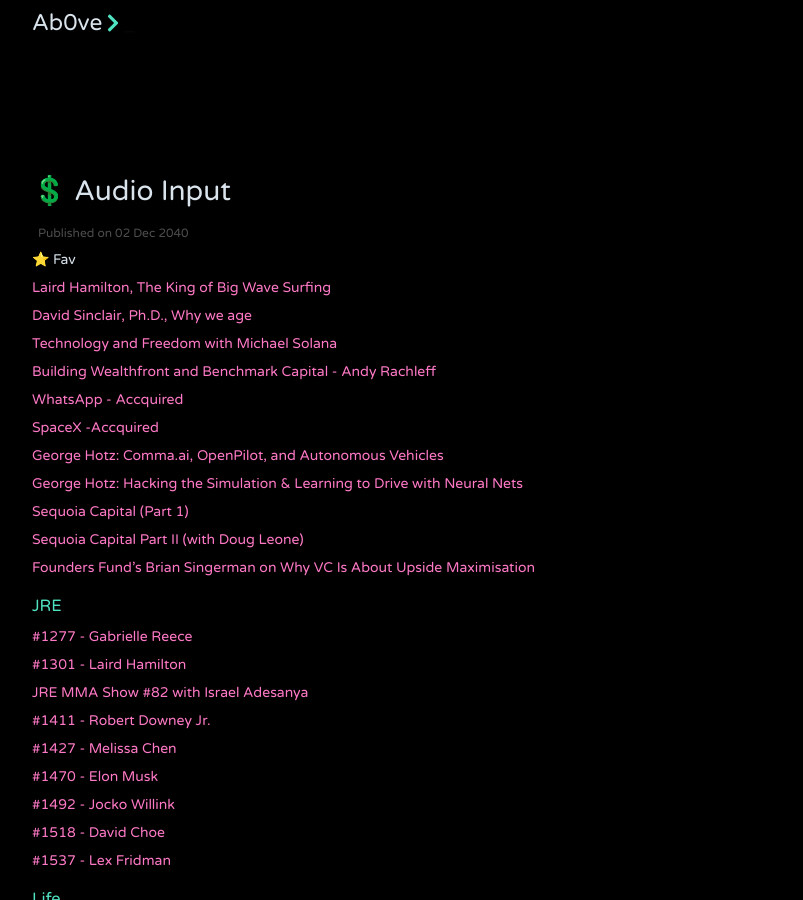
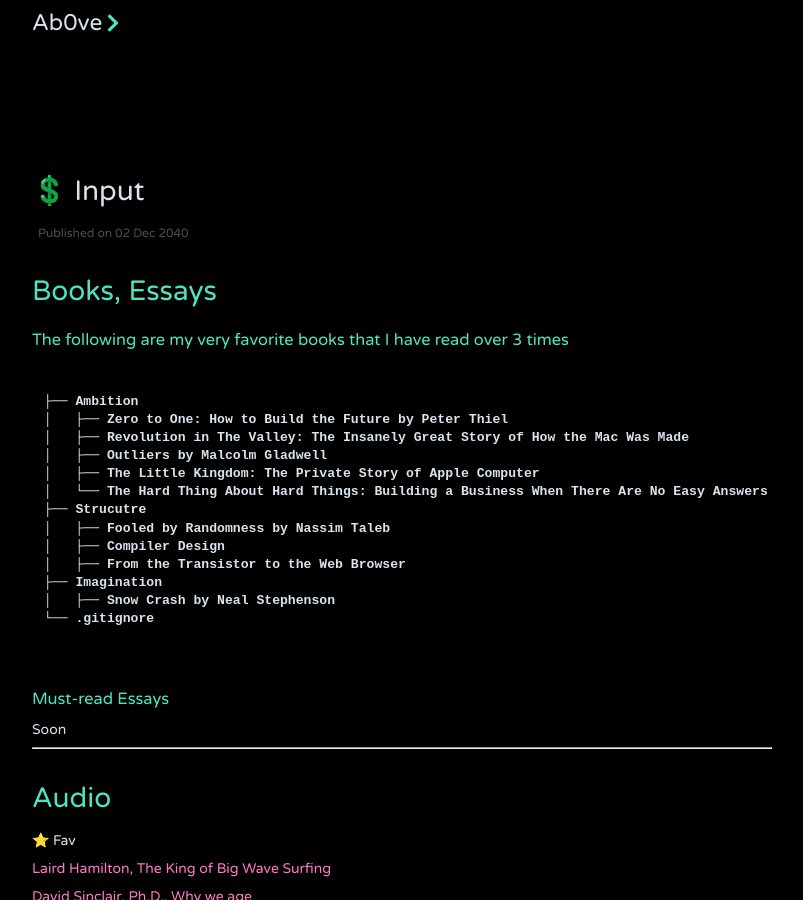
Before and after one commit to jithendrabsy/thoughts, a Jekyll site: the page built from _posts/2040-12-02-input.md, in a window 1280 px wide and 900 px high. Shown: the whole window, without its empty margins (238-1041 px from the left). Built offline with Jekyll 4.4.1, drawn with Linux system fonts in a browser that asks for light colours; nearby versions of some CDN libraries.

Commit message:
Update stru

````diff
--- a/_posts/2040-12-02-audio.md
+++ b/_posts/2040-12-02-input.md
@@ -1,10 +1,42 @@
 ---
 layout: post
-title:  "💲 Audio Input"
+title:  "💲 Input"
 description:
 tags: Creation
 ---
 
+# Books, Essays
+
+### The following are my very favorite books that I have read over 3 times
+
+```
+
+├── Ambition
+│   ├── Zero to One: How to Build the Future by Peter Thiel
+│   ├── Revolution in The Valley: The Insanely Great Story of How the Mac Was Made
+│   ├── Outliers by Malcolm Gladwell
+│   ├── The Little Kingdom: The Private Story of Apple Computer
+│   └── The Hard Thing About Hard Things: Building a Business When There Are No Easy Answers by Ben Horowitz
+├── Strucutre
+│   ├── Fooled by Randomness by Nassim Taleb
+│   ├── Compiler Design
+│   ├── From the Transistor to the Web Browser
+├── Imagination
+│   ├── Snow Crash by Neal Stephenson
+└── .gitignore
+
+
+```
+
+
+### Must-read Essays
+
+Soon
+
+---
+
+
+# Audio
 
  ⭐️ Fav
 
````
Also changed, not shown: _posts/2040-12-01-bookshelf.md (deleted, +0 -26 lines), _posts/2040-12-31-about-me.md (+4 -1 lines).
